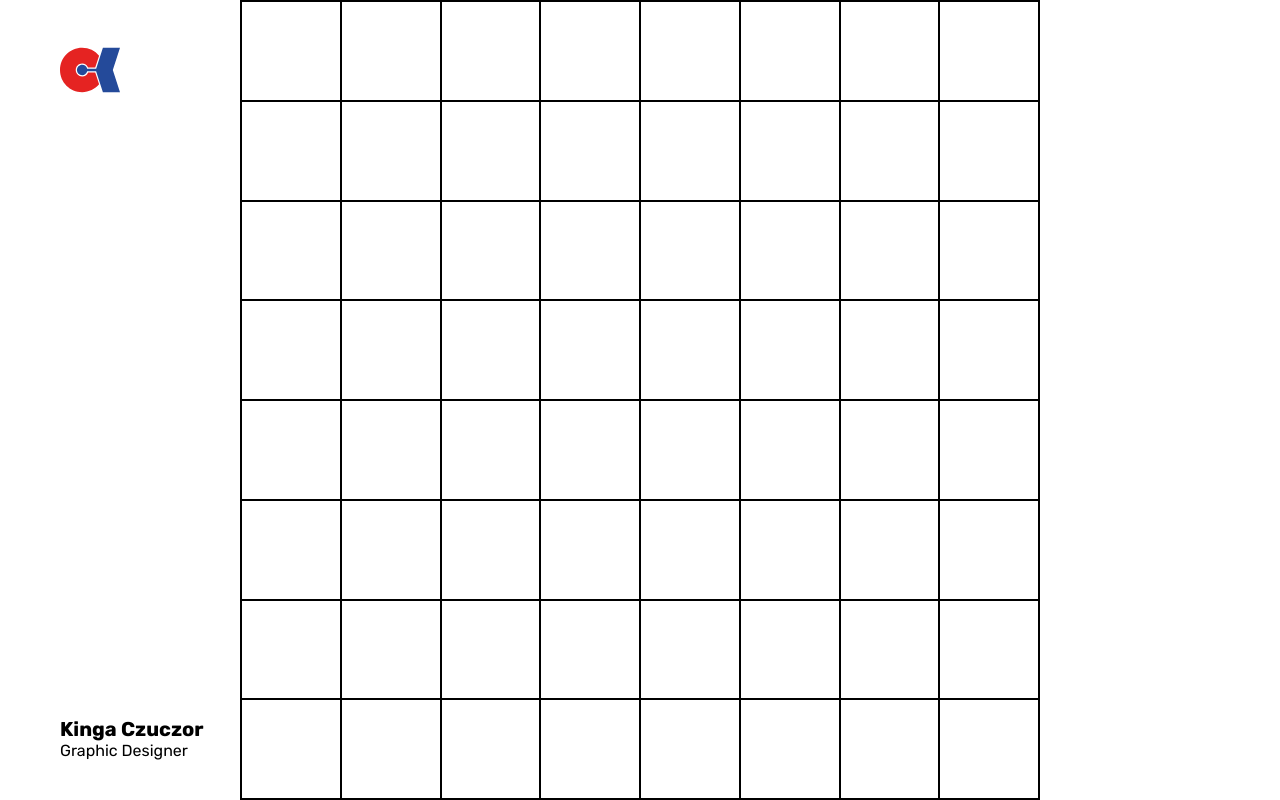
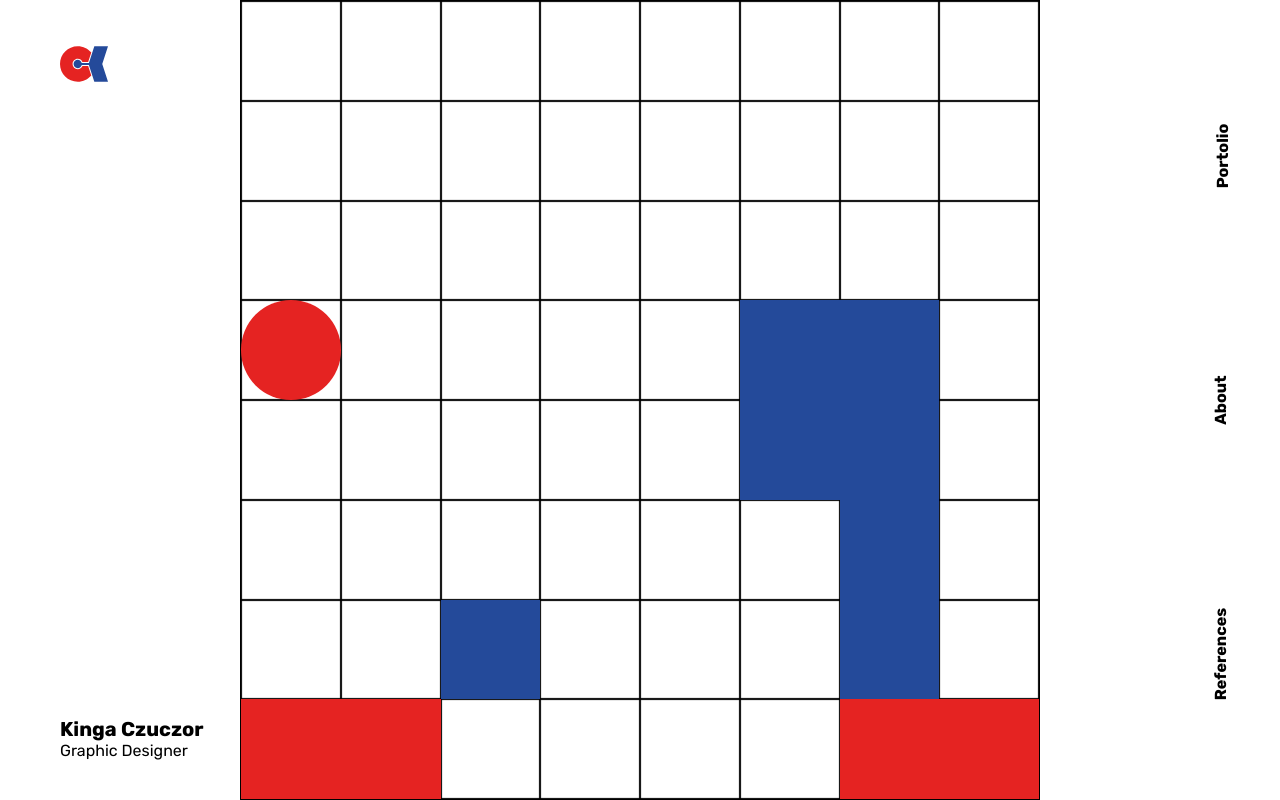
Before and after one commit to syx-webdev/DucklingDesign, an Angular app: page / in a window 1280 px wide. Built offline with nearby package versions, Linux system fonts and the light colour scheme.

Commit message:
feature(app): Add side-menu; Create basic landing page animations

```diff
--- a/src/app/app.module.ts
+++ b/src/app/app.module.ts
@@ -5,9 +5,10 @@ import { AppComponent } from './app.component';
 import { GridComponent } from './grid/grid.component';
 import { LandingComponent } from './landing/landing.component';
 import { LogoContainerComponent } from './logo-container/logo-container.component';
+import { SideMenuComponent } from './side-menu/side-menu.component';
 
 @NgModule({
-  declarations: [AppComponent, GridComponent, LandingComponent, LogoContainerComponent],
+  declarations: [AppComponent, GridComponent, LandingComponent, LogoContainerComponent, SideMenuComponent],
   imports: [BrowserModule, AppRoutingModule],
   providers: [],
   bootstrap: [AppComponent]
--- a/src/app/grid/grid.component.html
+++ b/src/app/grid/grid.component.html
@@ -1,5 +1,26 @@
 <div class="container">
-  <div class="row" *ngFor="let row of [0, 1, 2, 3, 4, 5, 6, 7]">
-    <div class="col" *ngFor="let col of [0, 1, 2, 3, 4, 5, 6, 7]"></div>
+  <div class="row" *ngFor="let row of grid">
+    <div class="col" *ngFor="let item of row">
+      <ng-container [ngTemplateOutlet]="animation" [ngTemplateOutletContext]="{ item: item }"></ng-container>
+    </div>
   </div>
 </div>
+
+<ng-template #animation let-item="item">
+  <span
+    class="wrapper"
+    [ngClass]="[getAnimationClasses(item), item.color ? (isReversed ? 'backward' : 'forward') : '']"
+    (click)="reverse()"
+  >
+    <span *ngIf="item.type === 'circle'" [ngClass]="['animated-item', item.direction ? item.direction : '']"></span>
+    <span *ngIf="item.type === 'square'" class="square-container">
+      <span [ngClass]="['animated-item', item.direction ? item.direction : '']"></span>
+    </span>
+  </span>
+</ng-template>
+
+<ng-template #portfolio let-item="item">
+  <span class="wrapper" [ngClass]="getItemClasses(item)">
+    <span class="portfolio-item"></span>
+  </span>
+</ng-template>
--- a/src/app/grid/grid.component.scss
+++ b/src/app/grid/grid.component.scss
@@ -2,9 +2,10 @@
   width: 800px;
   height: 800px;
   display: flex;
+  overflow: hidden;
+  border: 1px solid;
   box-sizing: border-box;
   flex-direction: column;
-  border: 1px solid black;
 
   .row {
     width: 100%;
@@ -14,12 +15,179 @@
   .col {
     width: 12.5%;
     height: 100%;
-    border: 1px solid black;
+    display: flex;
+    align-items: center;
+    justify-content: center;
+
+    .wrapper {
+      flex: auto;
+      height: 100%;
+      position: relative;
+      box-shadow: inset 0 0 1px 1px black;
+
+      .animated-item {
+        z-index: 10;
+        display: flex;
+        position: absolute;
+        animation-duration: 2s;
+        animation-fill-mode: both;
+        animation-iteration-count: 1;
+      }
+
+      &.forward .animated-item {
+        &.top {
+          animation-name: slide-top;
+        }
+        &.right {
+          animation-name: slide-right;
+        }
+        &.bottom {
+          animation-name: slide-bottom;
+        }
+        &.left {
+          animation-name: slide-left;
+        }
+      }
+
+      &.backward .animated-item {
+        &.top {
+          animation-name: slide-top-reversed;
+        }
+        &.right {
+          animation-name: slide-right-reversed;
+        }
+        &.bottom {
+          animation-name: slide-bottom-reversed;
+        }
+        &.left {
+          animation-name: slide-left-reversed;
+        }
+      }
+
+      &.square {
+        @for $w from 1 through 3 {
+          @for $h from 1 through 3 {
+            @for $d from 1 through 3 {
+              &.w#{$w}-h#{$h}-d#{$d} {
+                .square-container {
+                  top: 0;
+                  left: 0;
+                  overflow: hidden;
+                  position: absolute;
+                  width: calc(100% * #{$w});
+                  height: calc(100% * #{$h});
+
+                  .animated-item {
+                    width: 100%;
+                    height: 100%;
+                    animation-delay: calc(0.25s * #{$d});
+                  }
+                }
+              }
+            }
+          }
+        }
+      }
+
+      @for $d from 1 through 3 {
+        &.circle-d#{$d} {
+          overflow: hidden;
+
+          .animated-item {
+            width: 100%;
+            height: 100%;
+            border-radius: 50%;
+            animation-delay: calc(0.25s * #{$d});
+          }
+        }
+      }
+
+      &.red .animated-item {
+        background: #e52322;
+      }
+
+      &.blue .animated-item {
+        background: #244a9a;
+      }
+    }
   }
 
   .row,
   .col {
     display: flex;
+    background: white;
     box-sizing: border-box;
   }
 }
+
+@keyframes slide-top {
+  0% {
+    top: -100%;
+  }
+  100% {
+    top: 0;
+  }
+}
+
+@keyframes slide-right {
+  0% {
+    right: -100%;
+  }
+  100% {
+    right: 0;
+  }
+}
+
+@keyframes slide-bottom {
+  0% {
+    bottom: -100%;
+  }
+  100% {
+    bottom: 0;
+  }
+}
+
+@keyframes slide-left {
+  0% {
+    left: -100%;
+  }
+  100% {
+    left: 0;
+  }
+}
+
+@keyframes slide-top-reversed {
+  0% {
+    top: 0;
+  }
+  100% {
+    top: -100%;
+  }
+}
+
+@keyframes slide-right-reversed {
+  0% {
+    right: 0;
+  }
+  100% {
+    right: -100%;
+  }
+}
+
+@keyframes slide-bottom-reversed {
+  0% {
+    bottom: 0;
+  }
+  100% {
+    bottom: -100%;
+  }
+}
+
+@keyframes slide-left-reversed {
+  0% {
+    left: 0;
+  }
+  100% {
+    left: -100%;
+  }
+}
--- a/src/app/grid/grid.component.ts
+++ b/src/app/grid/grid.component.ts
@@ -3,12 +3,79 @@ import { Component, OnInit } from '@angular/core';
 @Component({
   selector: 'app-grid',
   templateUrl: './grid.component.html',
-  styleUrls: ['./grid.component.scss']
+  styleUrls: ['./grid.component.scss'],
 })
 export class GridComponent implements OnInit {
-  constructor() { }
+  grid = [];
+  isReversed = false;
+  sizes = ['1', '2', '3'];
+  colors = ['blue', 'red'];
+  types = ['slide', 'circle'];
+  directions = ['top', 'right', 'bottom', 'left'];
+
+  constructor() {}
 
   ngOnInit() {
+    this.gridInit();
+    this.generate();
   }
 
+  gridInit() {
+    const initialGrid = [];
+    for (let i = 0; i < 8; i++) {
+      const row = [];
+      for (let j = 0; j < 8; j++) {
+        row.push({});
+      }
+      initialGrid.push(row);
+    }
+    this.grid = [...initialGrid];
+  }
+
+  getRandomItem(array: string[]) {
+    return array[this.getRandom(array.length)];
+  }
+
+  getRandom(length: number) {
+    return Math.floor(Math.random() * length);
+  }
+
+  generate() {
+    this.gridInit();
+    let circlesLeft = [0, 1, 2][Math.floor(Math.random() * 3)];
+    for (let i = 0; i < 6; i++) {
+      const row = Math.floor(Math.random() * 8);
+      const col = Math.floor(Math.random() * 8);
+      const item = this.grid[row][col];
+      item.color = this.getRandomItem(this.colors);
+      item.direction = this.getRandomItem(this.directions);
+      item.delay = this.getRandomItem(this.sizes);
+      if (circlesLeft > 0) {
+        item.type = 'circle';
+        circlesLeft--;
+      } else {
+        item.type = 'square';
+        item.width = this.getRandomItem(this.sizes);
+        item.height = this.getRandomItem(this.sizes);
+      }
+    }
+  }
+
+  getAnimationClasses(item: any) {
+    return item.type === 'square'
+      ? `${item.color} ${item.type} w${item.width}-h${item.height}-d${item.delay}`
+      : `${item.color} ${item.type}-d${item.delay}`;
+  }
+
+  getItemClasses(item: any) {
+    return item;
+  }
+
+  reverse() {
+    this.isReversed = true;
+  }
+
+  navigateTo() {
+    this.reverse();
+  }
 }
--- a/src/app/landing/landing.component.html
+++ b/src/app/landing/landing.component.html
@@ -6,3 +6,5 @@
   <span id="name">Kinga Czuczor</span>
   <span id="profession">Graphic Designer</span>
 </div>
+
+<app-side-menu></app-side-menu>
--- a/src/app/landing/landing.component.scss
+++ b/src/app/landing/landing.component.scss
@@ -19,4 +19,11 @@
       font-weight: 700;
     }
   }
+
+  app-side-menu {
+    right: 0;
+    position: absolute;
+    transform: rotateZ(-90deg);
+    transform-origin: right bottom;
+  }
 }
--- a/src/app/logo-container/logo-container.component.scss
+++ b/src/app/logo-container/logo-container.component.scss
@@ -5,8 +5,8 @@
 }
 
 img {
-  width: 60px;
-  height: 60px;
+  width: 48px;
+  height: 48px;
   padding: 10px;
   margin: 30px 50px;
 }
--- /dev/null
+++ b/src/app/side-menu/side-menu.component.html
@@ -0,0 +1,25 @@
+<div class="container">
+  <div class="menu">
+    <div class="menu-item">
+      <span class="title" (click)="selectPage('references')">References</span>
+      <span *ngIf="selectedPage === 'references'" class="list-item">Yey!</span>
+    </div>
+    <div class="menu-item">
+      <span class="title" (click)="selectPage('about')">About</span>
+      <span *ngIf="selectedPage === 'about'" class="list-item">Hi!</span>
+    </div>
+    <div class="menu-item">
+      <span class="dropdown">
+        <span class="title">
+          Portolio
+        </span>
+        <span *ngIf="isPortfolio()" class="list-item selected"><span class="dot"></span>{{ selectedPage }}</span>
+        <div class="list" [class.selection]="isPortfolio()">
+          <ng-container *ngFor="let page of pages">
+            <span *ngIf="selectedPage !== page" (click)="selectPage(page)" class="list-item"><span class="dot"></span>{{ page }}</span>
+          </ng-container>
+        </div>
+      </span>
+    </div>
+  </div>
+</div>
--- /dev/null
+++ b/src/app/side-menu/side-menu.component.scss
@@ -0,0 +1,71 @@
+.container {
+  position: relative;
+
+  .menu {
+    bottom: 50px;
+    display: flex;
+    position: absolute;
+    align-items: flex-end;
+    transform: translateX(-50%);
+
+    &-item {
+      width: 150px;
+      display: flex;
+      padding: 0 12px;
+      font-weight: bold;
+      overflow-y: hidden;
+      align-items: center;
+      flex-direction: column;
+
+      &:nth-of-type(2) {
+        margin: 0 80px;
+      }
+
+      .title {
+        cursor: pointer;
+      }
+
+      .dropdown {
+        display: flex;
+        flex-direction: column;
+
+        .list {
+          display: flex;
+          margin-bottom: -98px;
+          flex-direction: column;
+          transition: 0.35s all ease-in-out;
+
+          &.selection {
+            margin-bottom: -82px;
+          }
+        }
+
+        &:hover .list {
+          margin-bottom: 0;
+        }
+      }
+
+      .list-item {
+        height: 16px;
+        cursor: pointer;
+        position: relative;
+        font-weight: normal;
+
+        .dot {
+          top: 8px;
+          width: 6px;
+          opacity: 0;
+          left: -12px;
+          height: 6px;
+          background: black;
+          position: absolute;
+          border-radius: 50%;
+        }
+
+        &:hover .dot {
+          opacity: 1;
+        }
+      }
+    }
+  }
+}
--- /dev/null
+++ b/src/app/side-menu/side-menu.component.ts
@@ -0,0 +1,19 @@
+import { Component } from '@angular/core';
+
+@Component({
+  selector: 'app-side-menu',
+  templateUrl: './side-menu.component.html',
+  styleUrls: ['./side-menu.component.scss']
+})
+export class SideMenuComponent {
+  selectedPage: string;
+  pages = ['All', 'Branding', 'Webdesign', 'Posters', 'Books', 'Animations'];
+
+  isPortfolio() {
+    return this.pages.some(page => page === this.selectedPage);
+  }
+
+  selectPage(page: string) {
+    this.selectedPage = page;
+  }
+}
--- a/tslint.json
+++ b/tslint.json
@@ -17,7 +17,7 @@
     "max-classes-per-file": false,
     "max-line-length": [
       true,
-      140
+      120
     ],
     "member-access": false,
     "member-ordering": [
```
Also changed, not shown: 1 other file (tests, documents, lock files or other folders).
